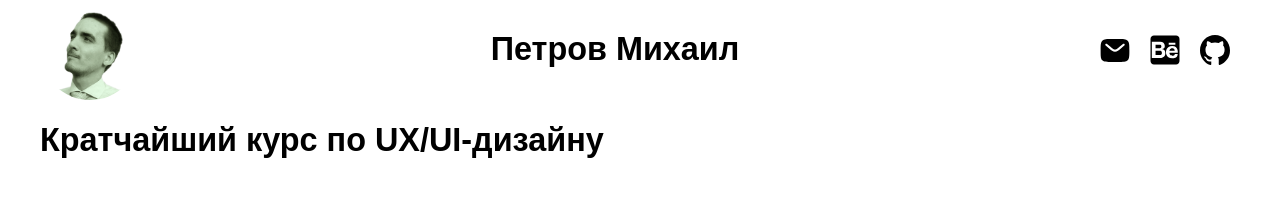
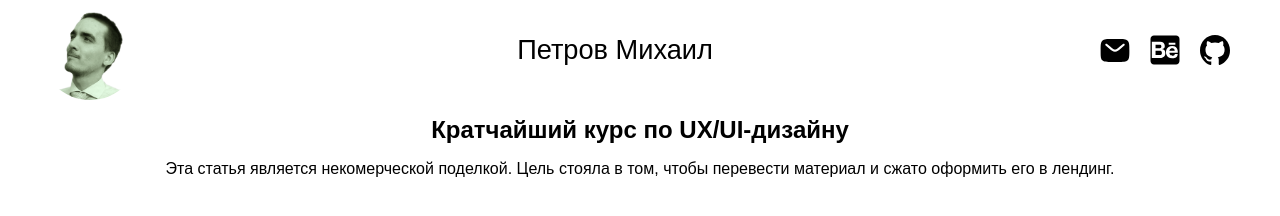
Before and after one commit to Gismanus/gismanus.github.io, a plain HTML site: page index.html in a window 1280 px wide. Drawn offline with Linux system fonts and the light colour scheme.

Commit message:
some changes

```diff
--- a/index.html
+++ b/index.html
@@ -25,6 +25,7 @@
 <div class="introduction">
     <div class="container">
         <h1>Кратчайший курс по UX/UI-дизайну</h1>
+        <p>Эта статья является некомерческой поделкой. Цель стояла в том, чтобы перевести материал и сжато оформить его в лендинг.</p>
     </div>
 </div>
 </body>
--- a/styles/base.css
+++ b/styles/base.css
@@ -1,11 +1,12 @@
 html{
     font-family: Montseratt, sans-serif;
-    font-size: 18px;
+    font-size: 16px;
 }
 
 .container {
     width: 1200px;
     margin: 0 auto;
+    text-align: center;
 }
 .row {
     display: flex;
@@ -13,13 +14,14 @@ html{
     align-items: center;
 }
 h1 {
-    font-size: 1.8em;
+    font-size: 1.5rem;
+    font-weight: 600;
 }
 
 
 @media (max-width: 570px){
     html{
-        font-size: 14px;
+        font-size: 12px;
     }
     .container{
         width: 96%;
--- a/styles/header.css
+++ b/styles/header.css
@@ -8,8 +8,8 @@
     border-radius: 50%;
 }
 .header__myName {
-    font-size: 1.8em;
-    font-weight: 600;
+    font-size: 1.7em;
+    font-weight: 400;
 }
 .header .icon {
     background-color: #a00;
```
